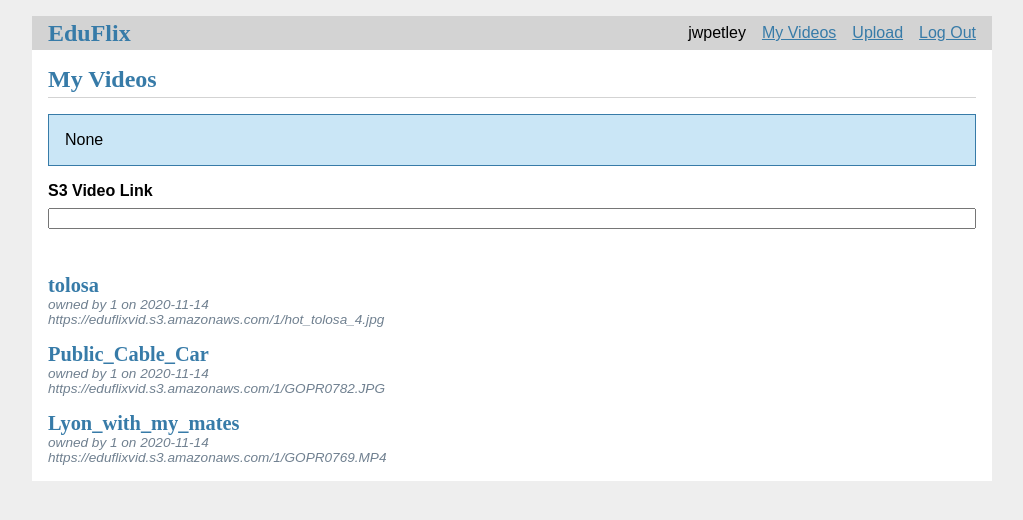
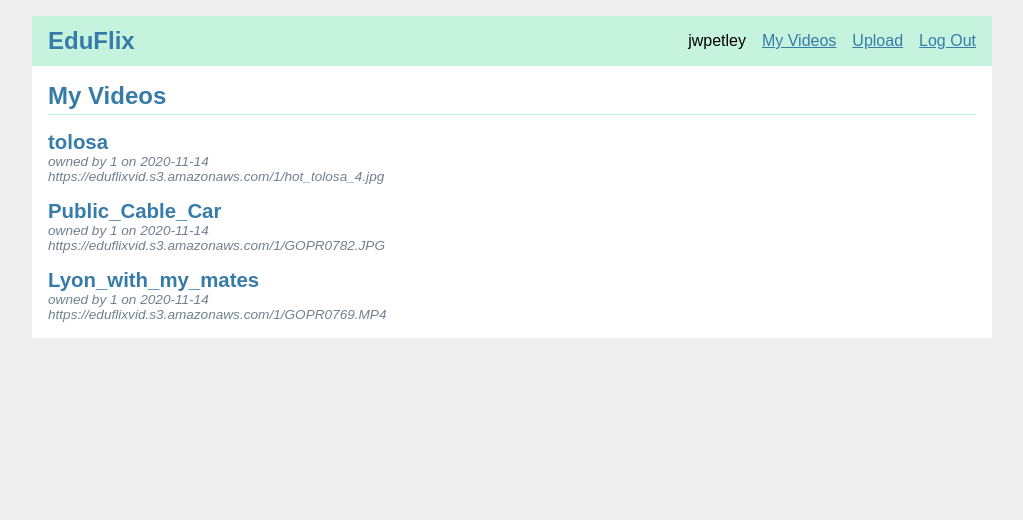
Before and after one commit to jwpetley/EduFlix, a Flask app: page /myvideos/ in a window 1280 px wide. Shown: the top 520 px of the page, without its empty margins (128-1151 px from the left). Run offline with Flask 2, Linux system fonts and the light colour scheme; a user stored in the database is signed in; data comes from the database, SQL or seed files in the repository; some libraries are stand-ins or nearby versions.

Commit message:
CSS styling update with new google font removed MyVideos form since it is now redundant

```diff
--- a/EduFlixApp/myvideos.py
+++ b/EduFlixApp/myvideos.py
@@ -18,22 +18,6 @@ def myvideos():
     ).fetchall()
 
 
-    if request.method == 'POST':
-        s3link = request.form['s3link']
-        db = get_db()
-
-
-        if db.execute(
-            'SELECT id FROM video WHERE s3link = ?', (s3link,)
-        ).fetchone() is not None:
-            error = 'Video {} is already uploaded.'.format(s3link)
-
-        if error is None:
-
-            db.execute(
-                'INSERT INTO video (s3link, owner_id) VALUES (?, ?)',(s3link, user_id))
-            db.commit()
-
-    flash(error)
+    #flash(error)
 
     return render_template('MyVideos/myvideos.html', videos=videos)
--- a/EduFlixApp/static/style.css
+++ b/EduFlixApp/static/style.css
@@ -1,26 +1,134 @@
-html { font-family: sans-serif; background: #eee; padding: 1rem; }
-body { max-width: 960px; margin: 0 auto; background: white; }
-h1 { font-family: serif; color: #377ba8; margin: 1rem 0; }
-a { color: #377ba8; }
-hr { border: none; border-top: 1px solid lightgray; }
-nav { background: lightgray; display: flex; align-items: center; padding: 0 0.5rem; }
-nav h1 { flex: auto; margin: 0; }
-nav h1 a { text-decoration: none; padding: 0.25rem 0.5rem; }
-nav ul  { display: flex; list-style: none; margin: 0; padding: 0; }
-nav ul li a, nav ul li span, header .action { display: block; padding: 0.5rem; }
-.content { padding: 0 1rem 1rem; }
-.content > header { border-bottom: 1px solid lightgray; display: flex; align-items: flex-end; }
-.content > header h1 { flex: auto; margin: 1rem 0 0.25rem 0; }
-.flash { margin: 1em 0; padding: 1em; background: #cae6f6; border: 1px solid #377ba8; }
-.post > header { display: flex; align-items: flex-end; font-size: 0.85em; }
-.post > header > div:first-of-type { flex: auto; }
-.post > header h1 { font-size: 1.5em; margin-bottom: 0; }
-.post .about { color: slategray; font-style: italic; }
-.post .body { white-space: pre-line; }
-.content:last-child { margin-bottom: 0; }
-.content form { margin: 1em 0; display: flex; flex-direction: column; }
-.content label { font-weight: bold; margin-bottom: 0.5em; }
-.content input, .content textarea { margin-bottom: 1em; }
-.content textarea { min-height: 12em; resize: vertical; }
-input.danger { color: #cc2f2e; }
-input[type=submit] { align-self: start; min-width: 10em; }
+html {
+  font-family: 'Raleway', sans-serif;
+  background: #eee;
+  padding: 1rem;
+}
+
+body {
+  max-width: 960px;
+  margin: 0 auto;
+  background: white;
+}
+
+h1, h2, h3, h4, h5, h6 {
+  font-family: 'Raleway', sans-serif;
+  color: #377ba8;
+  margin: 1rem 0;
+}
+
+a {
+  color: #377ba8;
+}
+
+hr {
+  border: none;
+  border-top: 1px solid #c5f3de;
+}
+
+nav {
+  background: #c5f3de;
+  display: flex;
+  align-items: center;
+  padding: 0.5rem 0.5rem;
+}
+
+nav h1 {
+  flex: auto;
+  margin: 0;
+}
+
+nav h1 a {
+  text-decoration: none;
+  padding: 0.25rem 0.5rem;
+}
+
+nav ul  {
+  display: flex;
+  list-style: none;
+  margin: 0;
+  padding: 0;
+}
+
+nav ul li a, nav ul li span, header .action {
+  display: block;
+  padding: 0.5rem;
+}
+
+.content {
+  padding: 0 1rem 1rem;
+}
+
+.content > header {
+  border-bottom: 1px solid #c5f3de;
+  display: flex;
+  align-items: flex-end;
+}
+
+.content > header h1 {
+  flex: auto;
+  margin: 1rem 0 0.25rem 0;
+}
+
+.flash {
+  margin: 1em 0;
+  padding: 1em;
+  background: #cae6f6;
+  border: 1px solid #377ba8;
+}
+
+.post > header {
+  display: flex;
+  align-items: flex-end;
+  font-size: 0.85em;
+}
+
+.post > header > div:first-of-type {
+  flex: auto;
+}
+
+.post > header h1 {
+  font-size: 1.5em;
+  margin-bottom: 0;
+}
+
+.post .about {
+  color: slategray;
+  font-style: italic;
+}
+
+.post .body {
+  white-space: pre-line;
+}
+
+.content:last-child {
+  margin-bottom: 0;
+}
+
+.content form {
+  margin: 1em 0;
+  display: flex;
+  flex-direction: column;
+}
+
+.content label {
+  font-weight: bold;
+  margin-bottom: 0.5em;
+}
+
+.content input, .content textarea {
+  margin-bottom: 1em;
+}
+
+.content textarea {
+  min-height: 12em;
+  resize: vertical;
+}
+
+input.danger {
+  color: #cc2f2e;
+}
+
+input[type=submit] {
+  align-self: start;
+  min-width: 10em;
+}
--- a/EduFlixApp/templates/MyVideos/myvideos.html
+++ b/EduFlixApp/templates/MyVideos/myvideos.html
@@ -5,10 +5,6 @@
 {% endblock %}
 
 {% block content %}
-  <form method="post">
-    <label for="s3link">S3 Video Link</label>
-    <input name="s3link" id="s3link" required>
-  </form>
 
   {% for video in videos %}
   {% if g.user['id'] == video['owner_id'] %}
--- a/EduFlixApp/templates/base.html
+++ b/EduFlixApp/templates/base.html
@@ -1,4 +1,6 @@
 <!doctype html>
+<link rel="preconnect" href="https://fonts.gstatic.com">
+<link href="https://fonts.googleapis.com/css2?family=Raleway:wght@386&display=swap" rel="stylesheet">
 <title>{% block title %}{% endblock %} - EduFlix - Look at me!</title>
 <link rel="stylesheet" href="{{ url_for('static', filename='style.css') }}">
 <nav>
@@ -15,6 +17,7 @@
     {% endif %}
   </ul>
 </nav>
+
 <section class="content">
   <header>
     {% block header %}{% endblock %}
```
